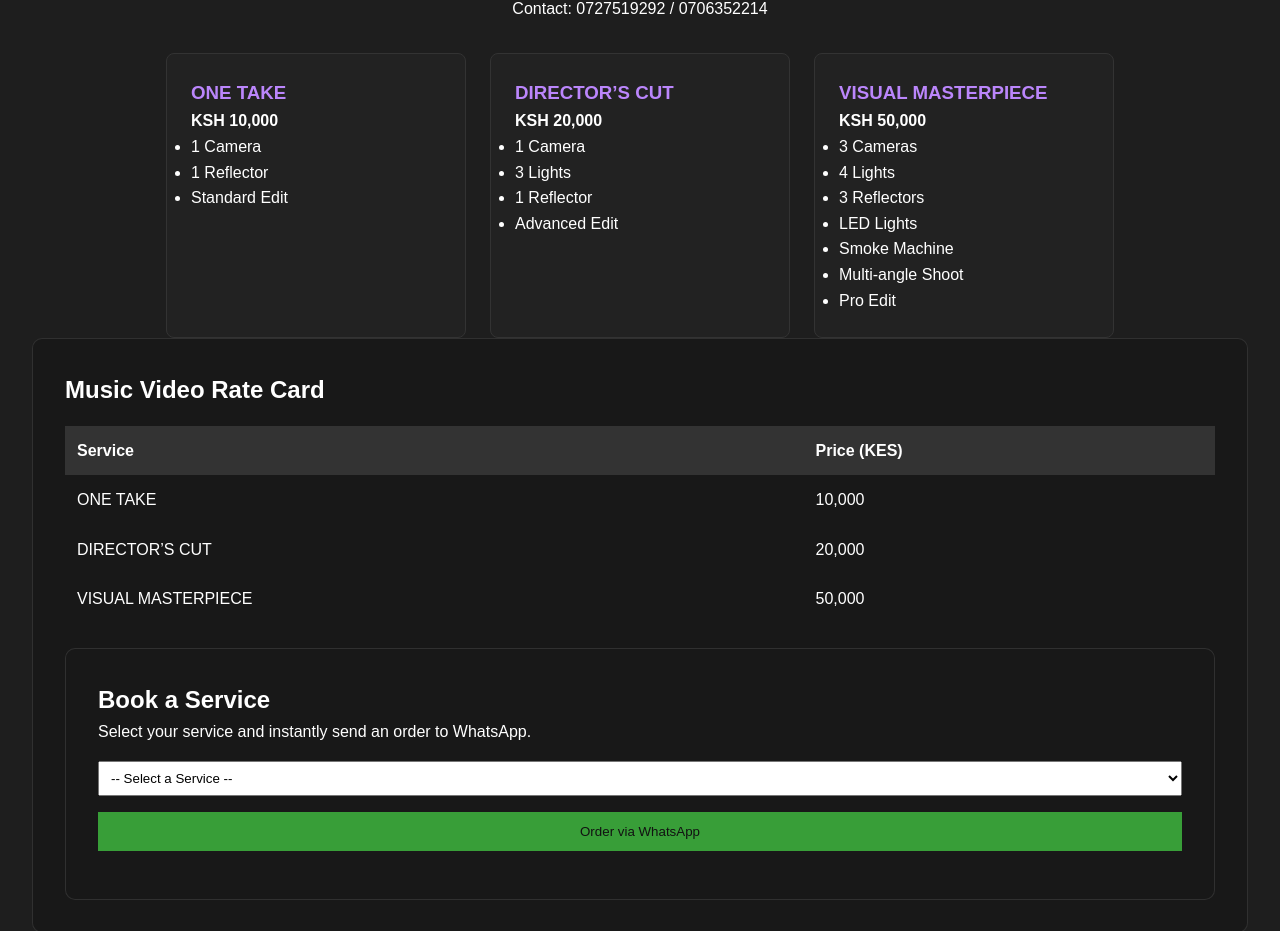
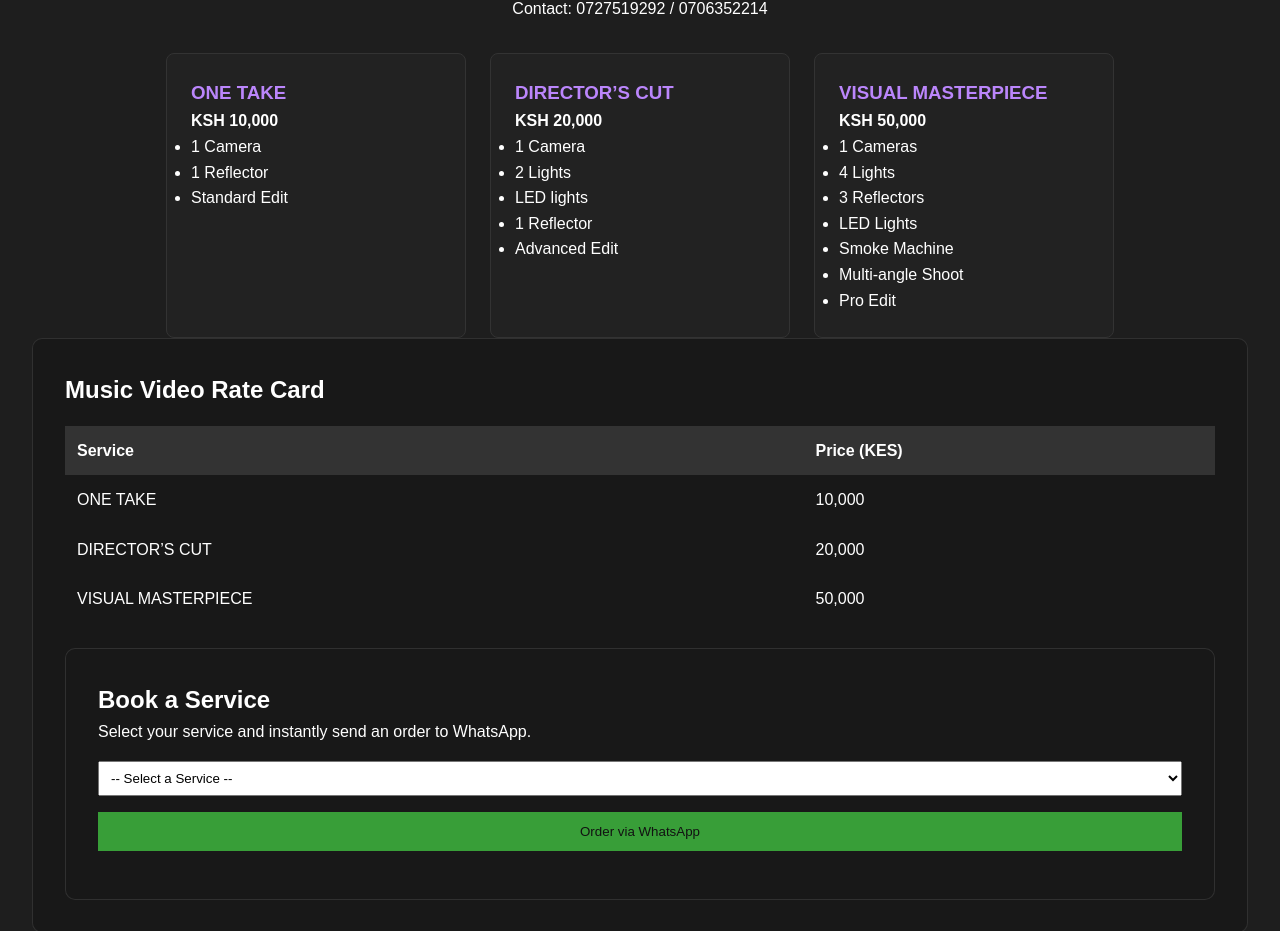
Before and after one commit to Machupa254/VGcreative, a plain HTML site: page index.html in a window 1280 px wide. Shown: the part 2458-3389 px from the top of the page. Drawn offline with nearby package versions, Linux system fonts and the light colour scheme.

Commit message:
Update index.html

```diff
--- a/index.html
+++ b/index.html
@@ -183,7 +183,8 @@
         <p><strong>KSH 20,000</strong></p>
         <ul>
           <li>1 Camera</li>
-          <li>3 Lights</li>
+          <li>2 Lights</li>
+          <li>LED lights</li>
           <li>1 Reflector</li>
           <li>Advanced Edit</li>
         </ul>
@@ -193,7 +194,7 @@
         <h3 style="color: #bb86fc;">VISUAL MASTERPIECE</h3>
         <p><strong>KSH 50,000</strong></p>
         <ul>
-          <li>3 Cameras</li>
+          <li>1 Cameras</li>
           <li>4 Lights</li>
           <li>3 Reflectors</li>
           <li>LED Lights</li>
```
